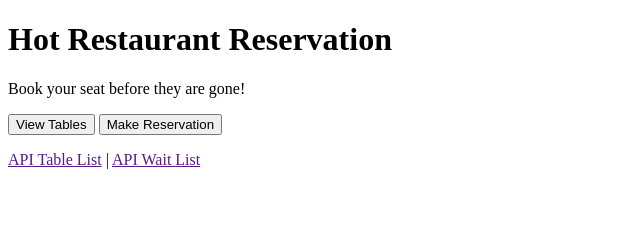
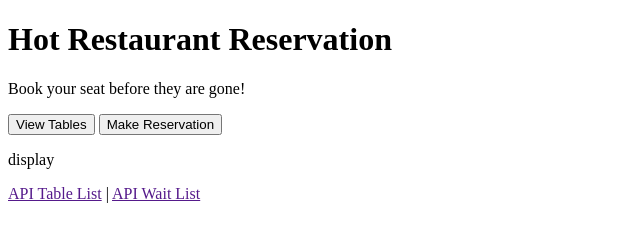
Before and after one commit to pm38702003/hostRestaurant, a website: page index.html in a window 1280 px wide. Shown: the whole page, without its empty margins (0-640 px from the left). Drawn offline with nearby package versions, Linux system fonts and the light colour scheme.

Commit message:
append to display div

```diff
--- a/index.html
+++ b/index.html
@@ -35,7 +35,7 @@
         </div>
       </div>
     </div>
-    <div id="display"></div>
+    <div id="display">display</div>
 
     <!-- </div> -->
     <p>
```
